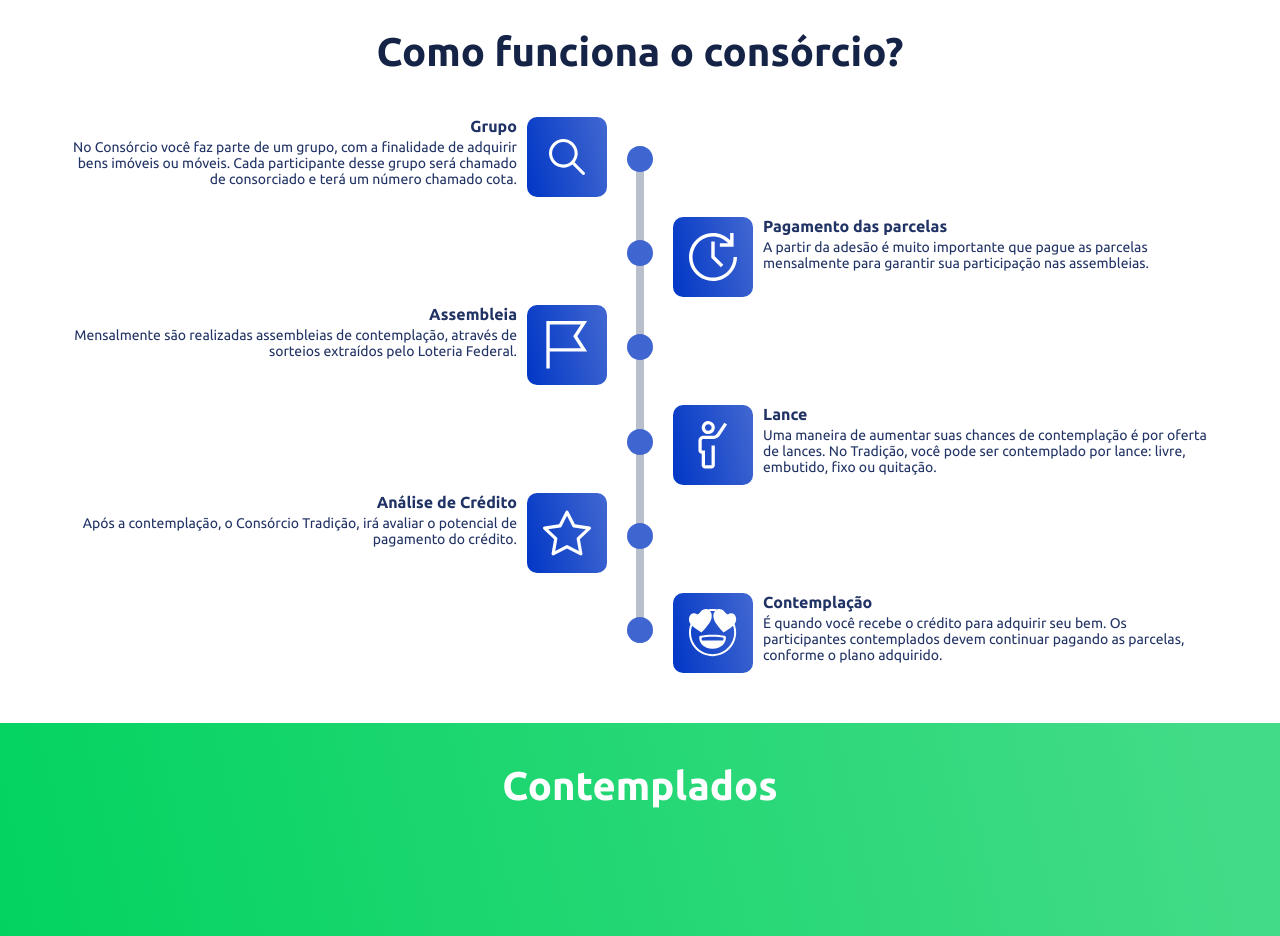
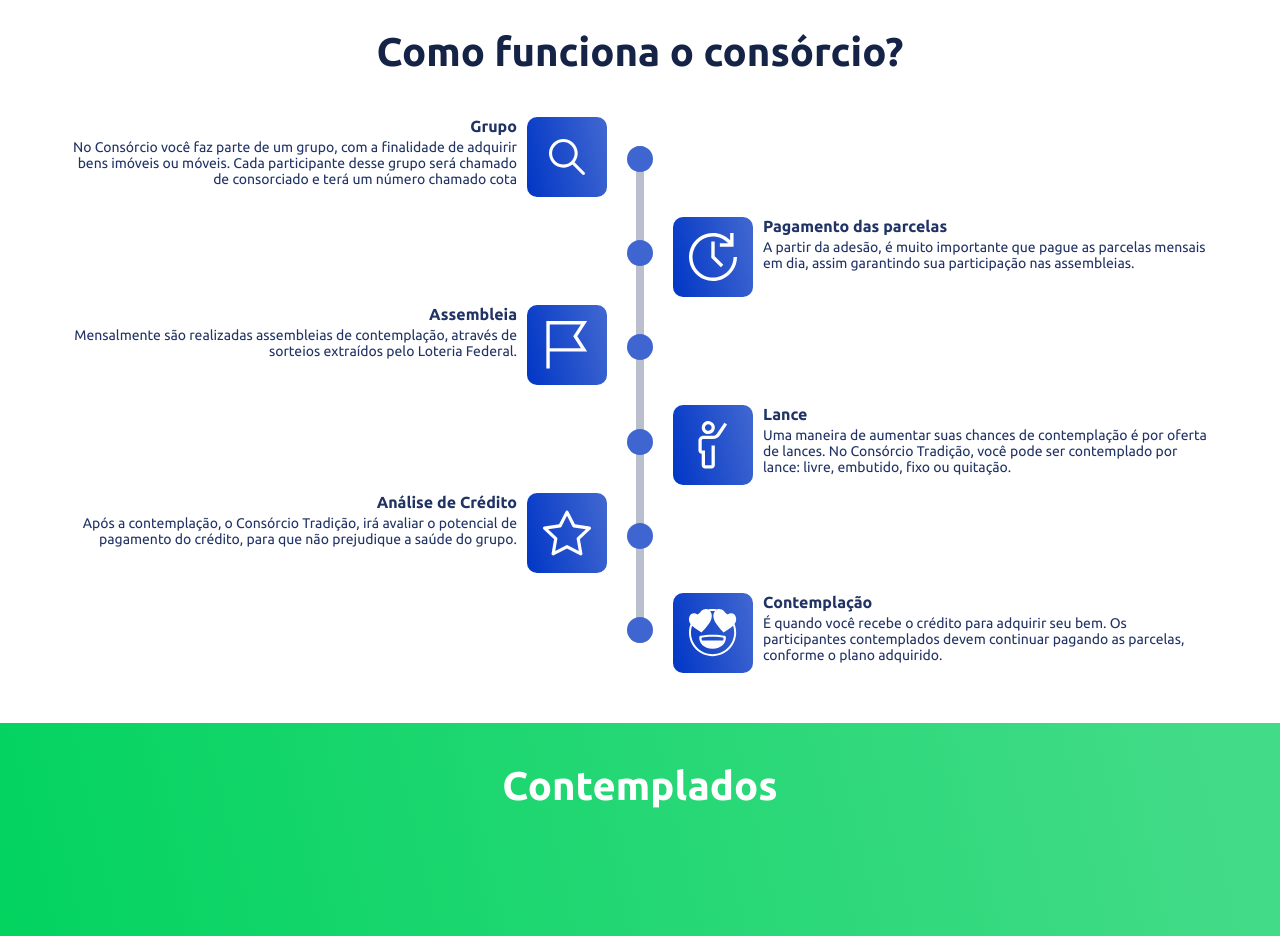
Before and after one commit to TropaDigital/tradicao, a Next.js app: page / in a window 1280 px wide. Shown: the part 1120-2056 px from the top of the page. Built offline with nearby package versions, Linux system fonts and the light colour scheme; no server answers; what cookies-next would draw is missing.

Commit message:
Update Consortium Works component

```diff
--- a/src/components/pages/Home/ConsortiumWorks/index.tsx
+++ b/src/components/pages/Home/ConsortiumWorks/index.tsx
@@ -18,7 +18,7 @@ export default function ConsortiumWorks() {
                             <InfoText>
                                 <div className="info-title">Grupo</div>
                                 <div className="description right">
-                                    No Consórcio você faz parte de um grupo, com a finalidade de adquirir bens imóveis ou móveis. Cada participante desse grupo será chamado de consorciado e terá um número chamado cota.
+                                    No Consórcio você faz parte de um grupo, com a finalidade de adquirir bens imóveis ou móveis. Cada participante desse grupo será chamado de consorciado e terá um número chamado cota
                                 </div>
                             </InfoText>
 
@@ -45,7 +45,7 @@ export default function ConsortiumWorks() {
                             <InfoText>
                                 <div className="info-title">Análise de Crédito</div>
                                 <div className="description right">
-                                    Após a contemplação, o Consórcio Tradição, irá avaliar o potencial de pagamento do crédito.
+                                    Após a contemplação, o Consórcio Tradição, irá avaliar o potencial de pagamento do crédito, para que não prejudique a saúde do grupo.
                                 </div>
                             </InfoText>
 
@@ -73,7 +73,7 @@ export default function ConsortiumWorks() {
                             <InfoText>
                                 <div className="info-title left">Pagamento das parcelas</div>
                                 <div className="description left">
-                                    A partir da adesão é muito importante que pague as parcelas mensalmente para garantir sua participação nas assembleias.
+                                    A partir da adesão, é muito importante que pague as parcelas mensais em dia, assim garantindo sua participação nas assembleias.
                                 </div>
                             </InfoText>
                         </InfoWithIcon>
@@ -86,7 +86,7 @@ export default function ConsortiumWorks() {
                             <InfoText>
                                 <div className="info-title left">Lance</div>
                                 <div className="description left">
-                                   Uma maneira de aumentar suas chances de contemplação é por oferta de lances. No Tradição, você pode ser contemplado por lance: livre, embutido, fixo ou quitação.
+                                    Uma maneira de aumentar suas chances de contemplação é por oferta de lances. No Consórcio Tradição, você pode ser contemplado por lance: livre, embutido, fixo ou quitação.
                                 </div>
                             </InfoText>
                         </InfoWithIcon>
```
Also changed, not shown: 1 other file (tests, documents, lock files or other folders).
